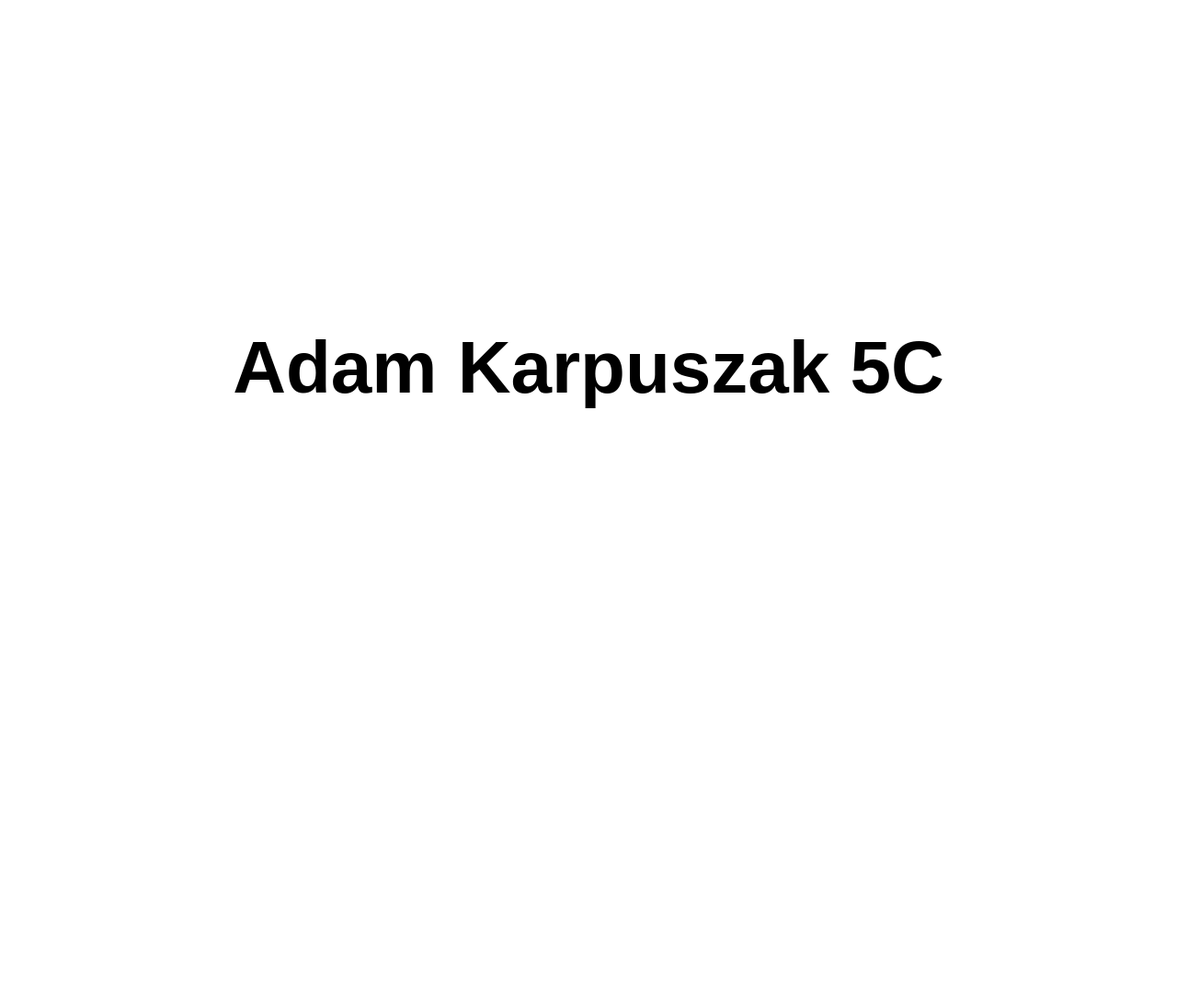
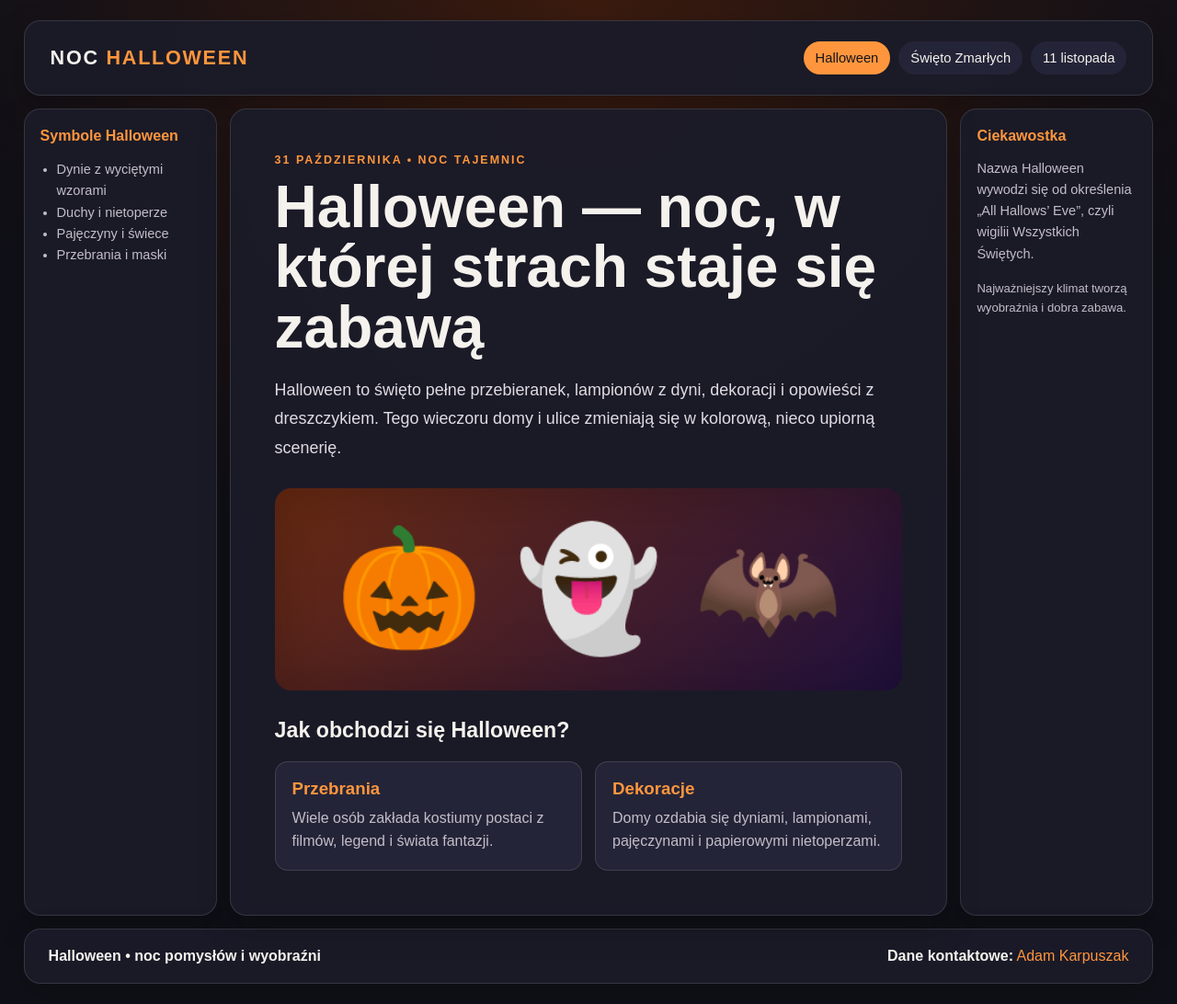
Before and after one commit to adamkarp2007/Karpuszak5c, a plain HTML site: page index.html in a window 1280 px wide. Shown: the whole page at 92% size. Before the commit the page ends 800 px from the top, so only its background shows below. Drawn offline with Linux system fonts and the light colour scheme.

Commit message:
Add files via upload

```diff
--- a/index.html
+++ b/index.html
@@ -1,28 +1,47 @@
 <!DOCTYPE html>
 <html lang="pl">
 <head>
-    <meta charset="UTF-8">
-    <meta name="viewport" content="width=device-width, initial-scale=1.0">
-    <title>Adam Karpuszak 5C</title>
-    <style>
-        body {
-            margin: 0;
-            height: 100vh;
-            display: flex;
-            justify-content: center;
-            align-items: center;
-            font-family: Arial, sans-serif;
-            background-color: white;
-        }
-
-        h1 {
-            font-size: 80px;
-            text-align: center;
-            color: black;
-        }
-    </style>
+  <meta charset="UTF-8">
+  <meta name="viewport" content="width=device-width, initial-scale=1.0">
+  <title>Halloween</title>
+  <link rel="stylesheet" href="style.css">
+  <style>
+    :root { --accent:#ff963d; --glow:#3b1b0e; --art1:#6c2b12; --art2:#21113f; }
+  </style>
 </head>
 <body>
-    <h1>Adam Karpuszak 5C</h1>
+<div class="site">
+  <header>
+    <div class="brand">Noc <span>Halloween</span></div>
+    <nav aria-label="Menu główne">
+      <a href="halloween.html" class="active">Halloween</a>
+      <a href="swieto-zmarlych.html" >Święto Zmarłych</a>
+      <a href="11-listopada.html" >11 listopada</a>
+    </nav>
+  </header>
+  <aside class="left">
+    <h3>Symbole Halloween</h3>
+    <ul><li>Dynie z wyciętymi wzorami</li><li>Duchy i nietoperze</li><li>Pajęczyny i świece</li><li>Przebrania i maski</li></ul>
+  </aside>
+  <main>
+    <div class="eyebrow">31 października • noc tajemnic</div>
+    <h1>Halloween — noc, w której strach staje się zabawą</h1>
+    <p class="lead">Halloween to święto pełne przebieranek, lampionów z dyni, dekoracji i opowieści z dreszczykiem. Tego wieczoru domy i ulice zmieniają się w kolorową, nieco upiorną scenerię.</p>
+    <div class="hero-art" role="img" aria-label="Tematyczna ilustracja: Halloween">🎃 👻 🦇</div>
+    <h2>Jak obchodzi się Halloween?</h2>
+    <div class="cards">
+      <article class="card"><h3>Przebrania</h3><p>Wiele osób zakłada kostiumy postaci z filmów, legend i świata fantazji.</p></article>
+      <article class="card"><h3>Dekoracje</h3><p>Domy ozdabia się dyniami, lampionami, pajęczynami i papierowymi nietoperzami.</p></article>
+    </div>
+  </main>
+  <aside class="right">
+    <h3>Ciekawostka</h3>
+    <p>Nazwa Halloween wywodzi się od określenia „All Hallows’ Eve”, czyli wigilii Wszystkich Świętych.</p><p class='small-note'>Najważniejszy klimat tworzą wyobraźnia i dobra zabawa.</p>
+  </aside>
+  <footer>
+    <div><strong>Halloween • noc pomysłów i wyobraźni</strong></div>
+    <div><strong>Dane kontaktowe:</strong> <span class="contact">Adam Karpuszak</span></div>
+  </footer>
+</div>
 </body>
 </html>
--- /dev/null
+++ b/style.css
@@ -0,0 +1,56 @@
+
+* { box-sizing: border-box; }
+:root {
+  --bg: #101018; --panel: #1b1b29; --panel2: #242438;
+  --text: #f5f2ed; --muted: #c4bdc8; --accent: #ff8a32;
+  --accent2: #a84dff; --line: rgba(255,255,255,.12);
+}
+body { margin: 0; min-height: 100vh; font-family: Arial, Helvetica, sans-serif;
+  color: var(--text); background: radial-gradient(circle at top, var(--glow, #422313), var(--bg) 55%); }
+.site { width: min(1400px, 96%); margin: 22px auto; display: grid;
+  grid-template-columns: 210px minmax(0, 1fr) 210px;
+  grid-template-rows: auto minmax(560px, 1fr) auto;
+  grid-template-areas: "header header header" "left main right" "footer footer footer";
+  gap: 14px; }
+header, aside, main, footer { border: 1px solid var(--line); border-radius: 18px;
+  background: rgba(27,27,41,.94); box-shadow: 0 12px 35px rgba(0,0,0,.22); }
+header { grid-area: header; padding: 22px 28px; display:flex; align-items:center; justify-content:space-between; gap:20px; }
+.brand { font-size: 1.35rem; font-weight: 800; letter-spacing: .08em; text-transform: uppercase; }
+.brand span { color: var(--accent); }
+nav { display:flex; flex-wrap:wrap; gap:9px; }
+nav a { color:var(--text); text-decoration:none; padding:10px 13px; border-radius:999px;
+  background:var(--panel2); font-size:.92rem; transition:.2s; }
+nav a:hover, nav a.active { background:var(--accent); color:#17131a; }
+aside { padding:20px 17px; color:var(--muted); }
+.left { grid-area:left; } .right { grid-area:right; }
+aside h3 { color:var(--accent); font-size:1rem; margin:0 0 12px; }
+aside p, aside li { font-size:.91rem; line-height:1.6; }
+aside ul { padding-left:18px; }
+main { grid-area:main; padding:clamp(22px,4vw,48px); overflow:hidden; position:relative; }
+.eyebrow { color:var(--accent); font-weight:bold; letter-spacing:.16em; text-transform:uppercase; font-size:.78rem; }
+h1 { font-size:clamp(2.2rem,5vw,4.4rem); line-height:1.02; margin:12px 0 20px; }
+h2 { font-size:1.45rem; margin-top:30px; }
+.lead { font-size:1.12rem; color:#e1dbe2; line-height:1.75; max-width:780px; }
+.hero-art { min-height:220px; margin:28px 0; border-radius:18px; display:flex; align-items:center;
+  justify-content:center; text-align:center; font-size:clamp(4rem,10vw,8rem);
+  background:linear-gradient(135deg,var(--art1),var(--art2)); box-shadow:inset 0 0 70px rgba(0,0,0,.25); }
+.cards { display:grid; grid-template-columns:repeat(2,minmax(0,1fr)); gap:14px; margin-top:20px; }
+.card { background:var(--panel2); border:1px solid var(--line); border-radius:14px; padding:18px; }
+.card h3 { color:var(--accent); margin:0 0 8px; }
+.card p { color:var(--muted); line-height:1.6; margin:0; }
+footer { grid-area:footer; padding:20px 26px; display:flex; justify-content:space-between; flex-wrap:wrap; gap:12px; color:var(--muted); }
+footer strong { color:var(--text); }
+footer .contact { color:var(--accent); }
+.small-note { font-size:.82rem; color:var(--muted); }
+@media (max-width: 850px) {
+ .site { grid-template-columns:1fr 1fr; grid-template-rows:auto auto auto auto;
+   grid-template-areas:"header header" "main main" "left right" "footer footer"; }
+ header { align-items:flex-start; flex-direction:column; }
+ main { min-height:unset; }
+}
+@media (max-width: 560px) {
+ .site { width:94%; margin:12px auto; grid-template-columns:1fr;
+   grid-template-areas:"header" "main" "left" "right" "footer"; }
+ .cards { grid-template-columns:1fr; }
+ nav a { font-size:.82rem; padding:9px 10px; }
+}
```
Also changed, not shown: 11-listopada.html (added, +47 -0 lines), swieto-zmarlych.html (added, +47 -0 lines).
